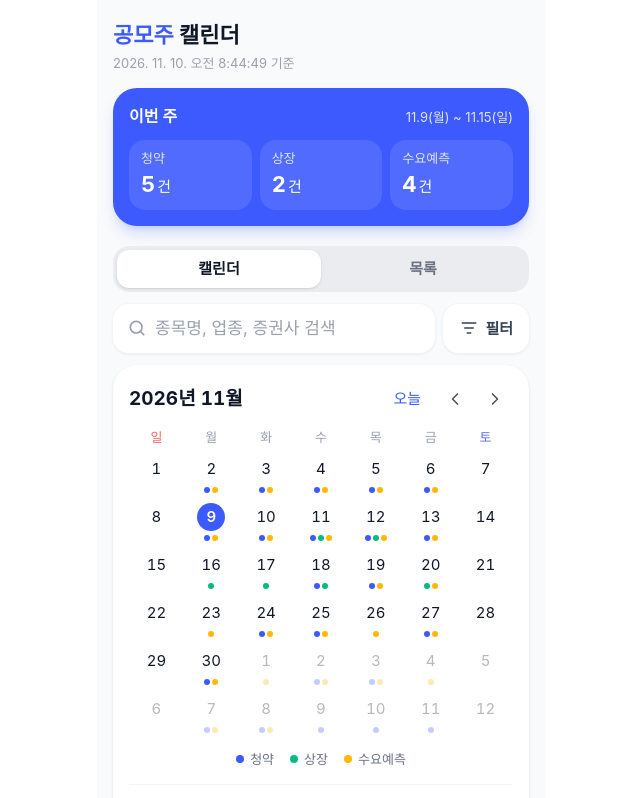
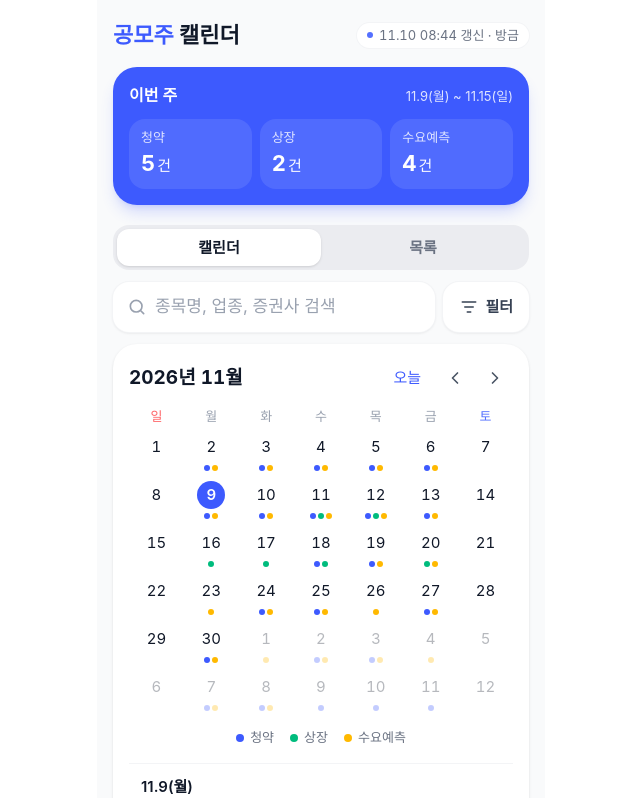
Before and after one commit to oyslucy/ipo-webapp, a React (Vite) app in the folder apps/web/: page / in a window 1280 px wide. Shown: the top 798 px of the page, without its empty margins (319-959 px from the left). Built offline with nearby package versions, Linux system fonts and the light colour scheme.

Commit message:
Feat: show last data update time in header

```diff
--- a/apps/web/src/App.tsx
+++ b/apps/web/src/App.tsx
@@ -7,6 +7,7 @@ import { MonthCalendar } from './components/MonthCalendar'
 import { SearchBar } from './components/SearchBar'
 import { SortSheet } from './components/SortSheet'
 import { StageTabs } from './components/StageTabs'
+import { UpdatedBadge } from './components/UpdatedBadge'
 import { ViewSwitch, type View } from './components/ViewSwitch'
 import { WeekSummary } from './components/WeekSummary'
 import { useDataset } from './data/useDataset'
@@ -28,9 +29,12 @@ export default function App() {
 
   return (
     <main className="mx-auto min-h-dvh max-w-md bg-gray-50 px-4 pt-[max(1.25rem,env(safe-area-inset-top))] pb-10 text-gray-900">
-      <h1 className="text-xl font-bold">
-        <span className="text-brand-600">공모주</span> 캘린더
-      </h1>
+      <header className="flex items-center justify-between gap-3">
+        <h1 className="text-xl font-bold">
+          <span className="text-brand-600">공모주</span> 캘린더
+        </h1>
+        {state.status === 'ready' && <UpdatedBadge fetchedAt={state.dataset.fetched_at} />}
+      </header>
       {state.status === 'loading' && <p className="mt-6 text-sm text-gray-400">불러오는 중…</p>}
       {state.status === 'error' && (
         <p className="mt-6 text-sm text-red-500">데이터를 불러오지 못했어요 ({state.message})</p>
@@ -61,9 +65,6 @@ function Board({ dataset }: { dataset: Dataset }) {
 
   return (
     <>
-      <p className="mt-1 text-xs text-gray-400">
-        {new Date(dataset.fetched_at).toLocaleString('ko-KR', { timeZone: 'Asia/Seoul' })} 기준
-      </p>
       <div className="mt-4">
         <WeekSummary summary={summary} />
       </div>
--- /dev/null
+++ b/apps/web/src/components/UpdatedBadge.tsx
@@ -0,0 +1,25 @@
+import { useEffect, useState } from 'react'
+import { freshnessOf } from '../domain/freshness'
+
+const TICK_MS = 60_000
+
+export function UpdatedBadge({ fetchedAt }: { fetchedAt: string }) {
+  const [now, setNow] = useState(() => new Date())
+  useEffect(() => {
+    const id = setInterval(() => setNow(new Date()), TICK_MS)
+    return () => clearInterval(id)
+  }, [])
+  const { stamp, age, stale } = freshnessOf(fetchedAt, now)
+
+  return (
+    <p
+      title={stale ? '자동 수집이 늦어지고 있어요' : undefined}
+      className={`flex shrink-0 items-center gap-1.5 rounded-full px-2.5 py-1 text-xs tabular-nums ${
+        stale ? 'bg-amber-50 text-amber-700' : 'bg-white text-gray-500 ring-1 ring-gray-100'
+      }`}
+    >
+      <span className={`size-1.5 rounded-full ${stale ? 'bg-amber-500' : 'bg-brand-500'}`} />
+      {stamp} 갱신 · {age}
+    </p>
+  )
+}
--- /dev/null
+++ b/apps/web/src/domain/freshness.ts
@@ -0,0 +1,36 @@
+/** A full collect runs daily, so data older than a day plus slack means a missed run. */
+export const STALE_AFTER_MINUTES = 26 * 60
+
+export interface Freshness {
+  /** e.g. "11.10 08:44" in Korea time */
+  stamp: string
+  /** e.g. "3시간 전" */
+  age: string
+  stale: boolean
+}
+
+export function freshnessOf(fetchedAt: string, now: Date = new Date()): Freshness {
+  const fetched = new Date(fetchedAt)
+  const minutes = Math.max(0, Math.floor((now.getTime() - fetched.getTime()) / 60_000))
+  return { stamp: formatStamp(fetched), age: formatAge(minutes), stale: minutes > STALE_AFTER_MINUTES }
+}
+
+export function formatAge(minutes: number): string {
+  if (minutes < 1) return '방금'
+  if (minutes < 60) return `${minutes}분 전`
+  if (minutes < 24 * 60) return `${Math.floor(minutes / 60)}시간 전`
+  return `${Math.floor(minutes / (24 * 60))}일 전`
+}
+
+function formatStamp(date: Date): string {
+  const parts = new Intl.DateTimeFormat('en-US', {
+    timeZone: 'Asia/Seoul',
+    month: 'numeric',
+    day: 'numeric',
+    hour: '2-digit',
+    minute: '2-digit',
+    hourCycle: 'h23',
+  }).formatToParts(date)
+  const part = (type: Intl.DateTimeFormatPartTypes) => parts.find((p) => p.type === type)?.value ?? ''
+  return `${part('month')}.${part('day')} ${part('hour')}:${part('minute')}`
+}
```
Also changed, not shown: 1 other file (tests, documents, lock files or other folders).
